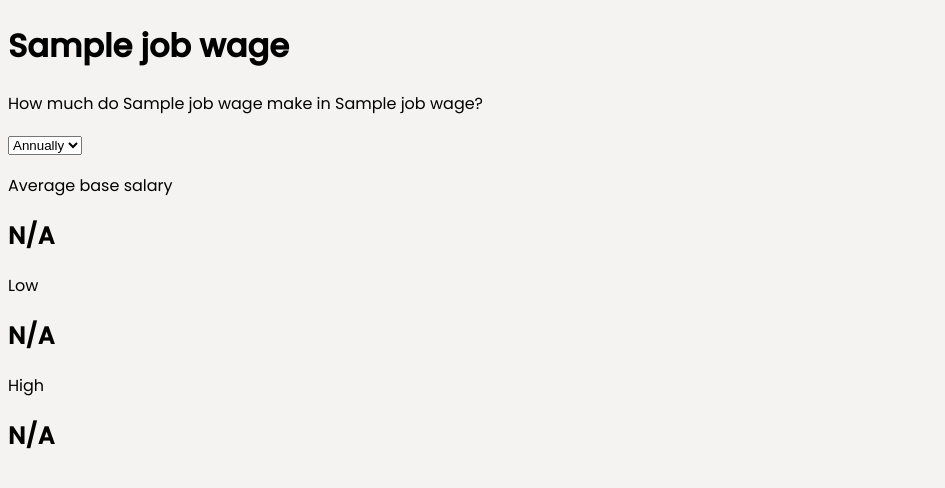
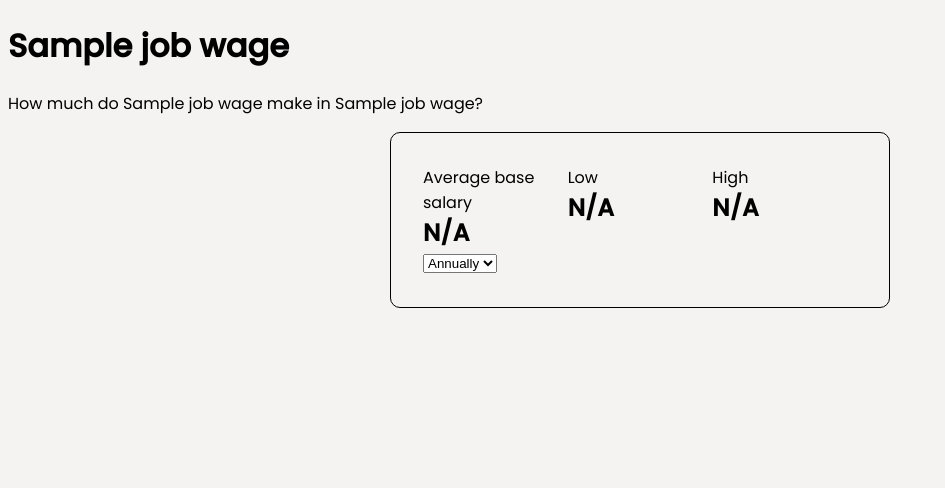
Before and after one commit to thenameisCharlie/unemployedAF, a Flask app: template templates/jobsalaryresults.html in a window 1280 px wide. Shown: the part 77-565 px from the top of the page, without its empty margins (0-945 px from the left). Run offline with Flask 3, Linux system fonts and the light colour scheme; the template is opened without the code that fills it: most values are stand-ins (such as "Sample title", 1, 10 or a date in 2020); parts of the project's set-up code (start-up, migrations or seed data) failed here and were passed over.

Commit message:
updated the salary card

```diff
--- a/static/style.css
+++ b/static/style.css
@@ -276,3 +276,29 @@ nav a + a {
   color: #b13333;
   font-weight: bold;
 }
+
+/*Job Salary Results*/
+.wage-values-card {
+  display: flex; /* Turns this container into a flex parent, making all direct children (cards) flex items it can control */
+  flex-direction: column; /* stacks the children one above the other */
+  border: 1px solid #000000;
+  border-radius: 10px;
+  max-width: 500px;
+  margin: 0 auto;
+  padding: 2rem;
+}
+
+.wage-stats {
+  display: flex; /* Turns this container into a flex parent, making all direct children (cards) flex items it can control */
+}
+
+.wage-stat {
+  display: flex; /* Turns this container into a flex parent, making all direct children (cards) flex items it can control */
+  flex-direction: column; /* stacks the children one above the other */
+  flex: 1; /* Tells each element to grow equally and fill all remaining space */
+}
+
+.wage-stat h2,
+.wage-stat p {
+  margin: 0; /* removes default browser spacing on text elements inside the card */
+}
--- a/templates/jobsalaryresults.html
+++ b/templates/jobsalaryresults.html
@@ -27,12 +27,8 @@
       How much do {{job_wage.OCC_TITLE}} make in {{job_wage.AREA_TITLE}}?
     </p>
 
-    <select id="annual-hourly-option">
-      <option value="annual">Annually</option>
-      <option value="hourly">Hourly</option>
-    </select>
-
     <div class="wage-values-card">
+      <div class="wage-stats">
         <div class="wage-stat">
           <p>Average base salary</p>
           <h2 id="avg-salary">-</h2>
@@ -44,6 +40,14 @@
         <div class="wage-stat">
           <p>High</p>
           <h2 id="high-salary">-</h2>
+        </div>
+      </div>
+
+      <div class="wage-controls">
+        <select id="annual-hourly-option">
+          <option value="annual">Annually</option>
+          <option value="hourly">Hourly</option>
+        </select>
       </div>
     </div>
 
@@ -87,16 +91,8 @@
       Select a state to see salaries for {{job_wages[0].OCC_TITLE}}
     </p>
 
-    <select id="state-dropdown">
-      <option value="">Select a state</option>
-    </select>
-
-    <select id="annual-hourly-option">
-      <option value="annual">Annually</option>
-      <option value="hourly">Hourly</option>
-    </select>
-
     <div class="wage-values-card">
+      <div class="wage-stats">
         <div class="wage-stat">
           <p>Average base salary</p>
           <h2 id="avg-salary">—</h2>
@@ -108,6 +104,17 @@
         <div class="wage-stat">
           <p>High</p>
           <h2 id="high-salary">—</h2>
+        </div>
+      </div>
+      <div class="wage-controls">
+        <select id="state-dropdown">
+          <option value="">Select a state</option>
+        </select>
+
+        <select id="annual-hourly-option">
+          <option value="annual">Annually</option>
+          <option value="hourly">Hourly</option>
+        </select>
       </div>
     </div>
 
@@ -182,16 +189,8 @@
       Select an occupation to see salaries in {{job_wages[0].AREA_TITLE}}
     </p>
 
-    <select id="occupation-dropdown">
-      <option value="">Select an occupation</option>
-    </select>
-
-    <select id="annual-hourly-option">
-      <option value="annual">Annually</option>
-      <option value="hourly">Hourly</option>
-    </select>
-
     <div class="wage-values-card">
+      <div class="wage-stats">
         <div class="wage-stat">
           <p>Average base salary</p>
           <h2 id="avg-salary">—</h2>
@@ -205,6 +204,19 @@
           <h2 id="high-salary">—</h2>
         </div>
       </div>
+
+      <div class="wage-controls">
+        <select id="occupation-dropdown">
+          <option value="">Select an occupation</option>
+        </select>
+
+        <select id="annual-hourly-option">
+          <option value="annual">Annually</option>
+          <option value="hourly">Hourly</option>
+        </select>
+      </div>
+    </div>
+
     <script>
       //Case #3
       //Jinja embeds the Python list as a JSON array — JS can now read it
```
Lines whose indentation alone changed are shown as unchanged.
